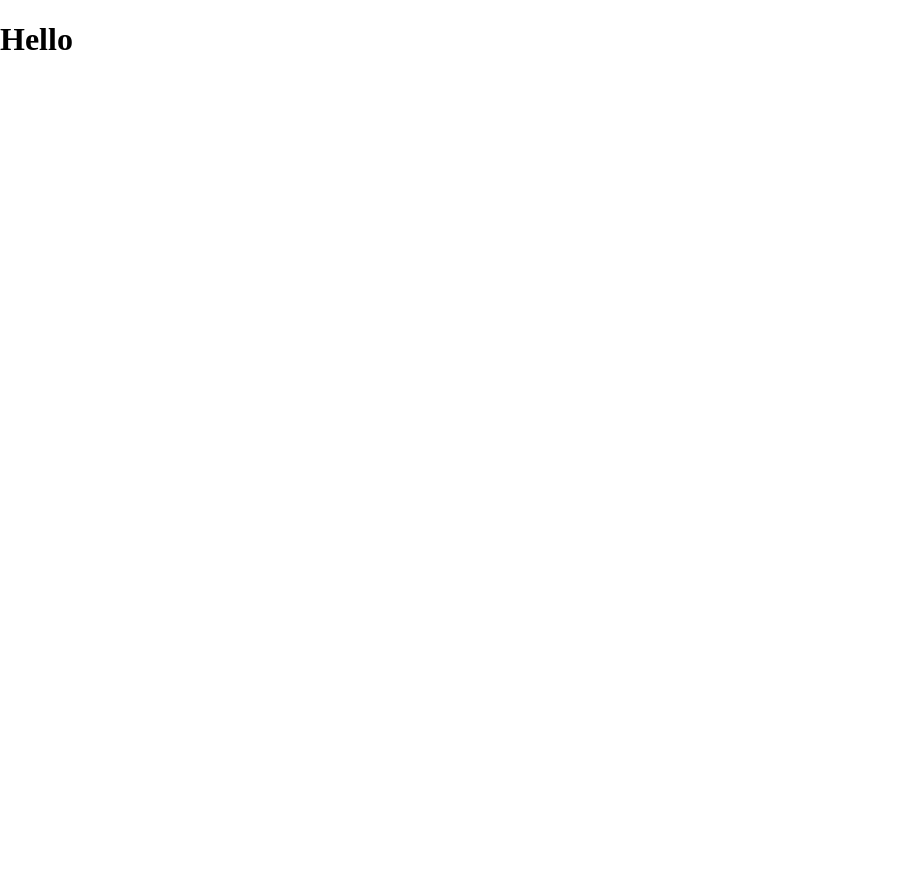
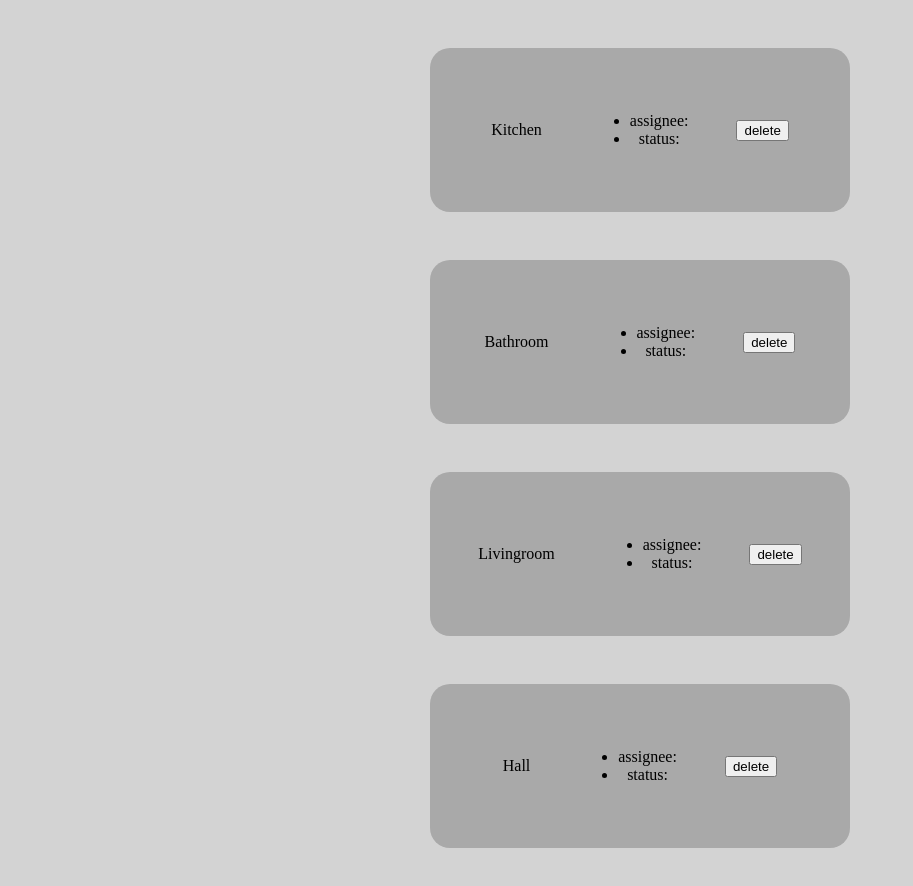
Before and after one commit to oy-gen/super-cleaner, a Next.js app: page / in a window 1280 px wide. Shown: the top 886 px of the page, without its empty margins (0-913 px from the left). Before the commit the page ends 800 px from the top, so only its background shows below. Built offline with nearby package versions, Linux system fonts and the light colour scheme.

Commit message:
mapping rooms

```diff
--- /dev/null
+++ b/components/card.js
@@ -0,0 +1,16 @@
+import styled from 'styled-components';
+
+export default function Card({ children }) {
+  return <StyledCard>{children}</StyledCard>;
+}
+
+const StyledCard = styled.div`
+  display: flex;
+  align-items: center;
+  justify-content: center;
+  background-color: darkgrey;
+  padding: 3rem;
+  margin: 3rem;
+  gap: 3rem;
+  border-radius: 20px;
+`;
--- a/pages/_app.js
+++ b/pages/_app.js
@@ -16,8 +16,15 @@ export default MyApp;
 
 const GlobalStyle = createGlobalStyle`
   body {
+    display: flex;
+    flex-direction: column;
+    justify-content: center;
+    align-items: center;
+    text-align: center;
+    flex-grow: 1;
     margin: 0;
     padding: 0;
+    background-color: lightgray;
     box-sizing: border-box;
   }
 `;
--- a/pages/index.js
+++ b/pages/index.js
@@ -1,4 +1,6 @@
-import styled from "styled-components";
+import styled from 'styled-components';
+import Card from '../components/card';
+import useStore from '../src/useStore';
 
 const Title = styled.h1`
   font-size: 50px;
@@ -6,9 +8,20 @@ const Title = styled.h1`
 `;
 
 export default function Home() {
+  const rooms = useStore(state => state.rooms);
+
   return (
     <>
-      <h1>Hello</h1>
+      {rooms.map(room => (
+        <Card key={room.id} name={room.name}>
+          {room.name}
+          <ul>
+            <li>assignee: {room.assignee}</li>
+            <li>status: {room.status}</li>
+          </ul>
+          <button>delete</button>
+        </Card>
+      ))}
     </>
   );
 }
```
Also changed, not shown: public/img/happy-cleaning-assignment(1).png (added).
